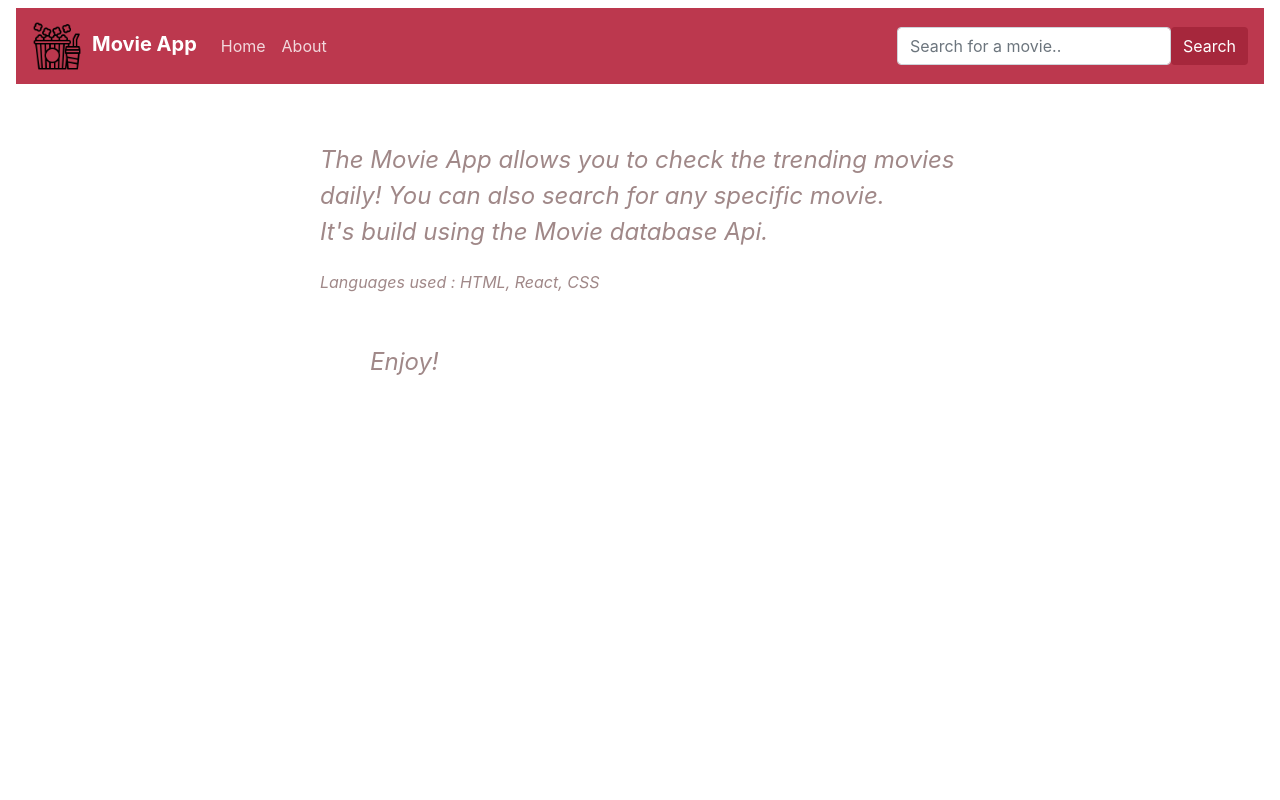
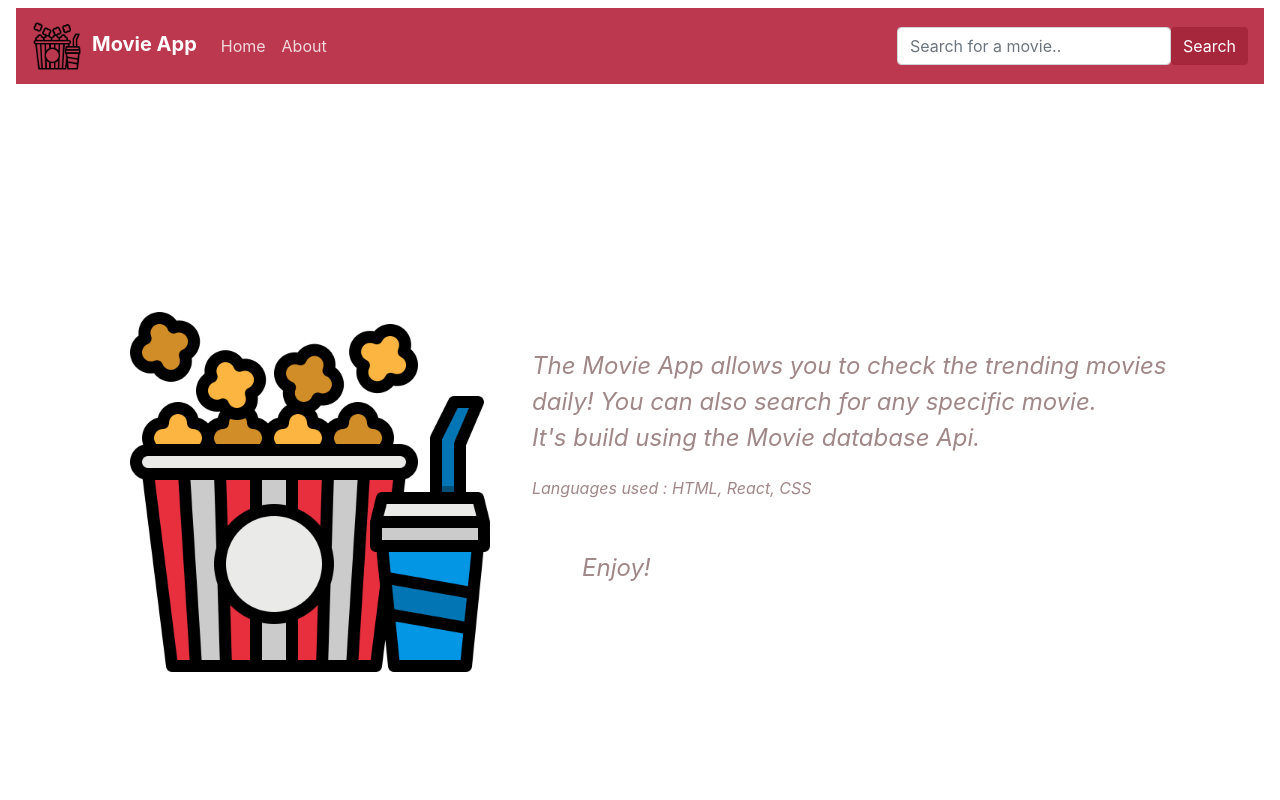
Before and after one commit to MaryamAK7/movie-app, a React (Create React App) app: page /about in a window 1280 px wide. Shown: the top 800 px of the page. Built offline with nearby package versions, Linux system fonts and the light colour scheme.

Commit message:
Edit img

```diff
--- a/src/Pages/AboutPage/AboutPage.css
+++ b/src/Pages/AboutPage/AboutPage.css
@@ -1,9 +1,8 @@
 .about{
-    height: 100vh;
     width: 50%;
     font-size: x-large;
     font-style: italic;
-    margin: 50px auto;
+    margin: auto 10px;
     color: rgb(160, 136, 136);
 }
 .enjoyAbout{
@@ -13,3 +12,13 @@
     font-size: medium;
     margin-top: 20px;
 }
+.AboutPage{
+    display: flex;
+    align-items: center;
+    justify-content: center;
+    height: 100vh;
+}
+.aboutImg{
+    margin: auto 20px;
+    width: 30%;
+}
--- a/src/Pages/AboutPage/AboutPage.js
+++ b/src/Pages/AboutPage/AboutPage.js
@@ -1,15 +1,19 @@
 import React from "react";
-import './AboutPage.css';
+import "./AboutPage.css";
+import pop from './popcorn.png';
 
 export default function AboutPage() {
   return (
-    <div className="about">
-      The Movie App allows you to check the trending movies daily! You can also search for any specific movie. <br/> It's build using the Movie database Api.
-      <br />
-      <div className="aboutDesc">Languages used : HTML, React, CSS </div>
-      <div className="enjoyAbout"> Enjoy! </div>
-
-
+    <div className="AboutPage">
+      <img src={pop} alt='' className="aboutImg"/>
+      <div className="about">
+        The Movie App allows you to check the trending movies daily! You can
+        also search for any specific movie. <br /> It's build using the Movie
+        database Api.
+        <br />
+        <div className="aboutDesc">Languages used : HTML, React, CSS </div>
+        <div className="enjoyAbout"> Enjoy! </div>
+      </div>
     </div>
   );
 }
```
Also changed, not shown: src/Pages/AboutPage/popcorn.png (added).
